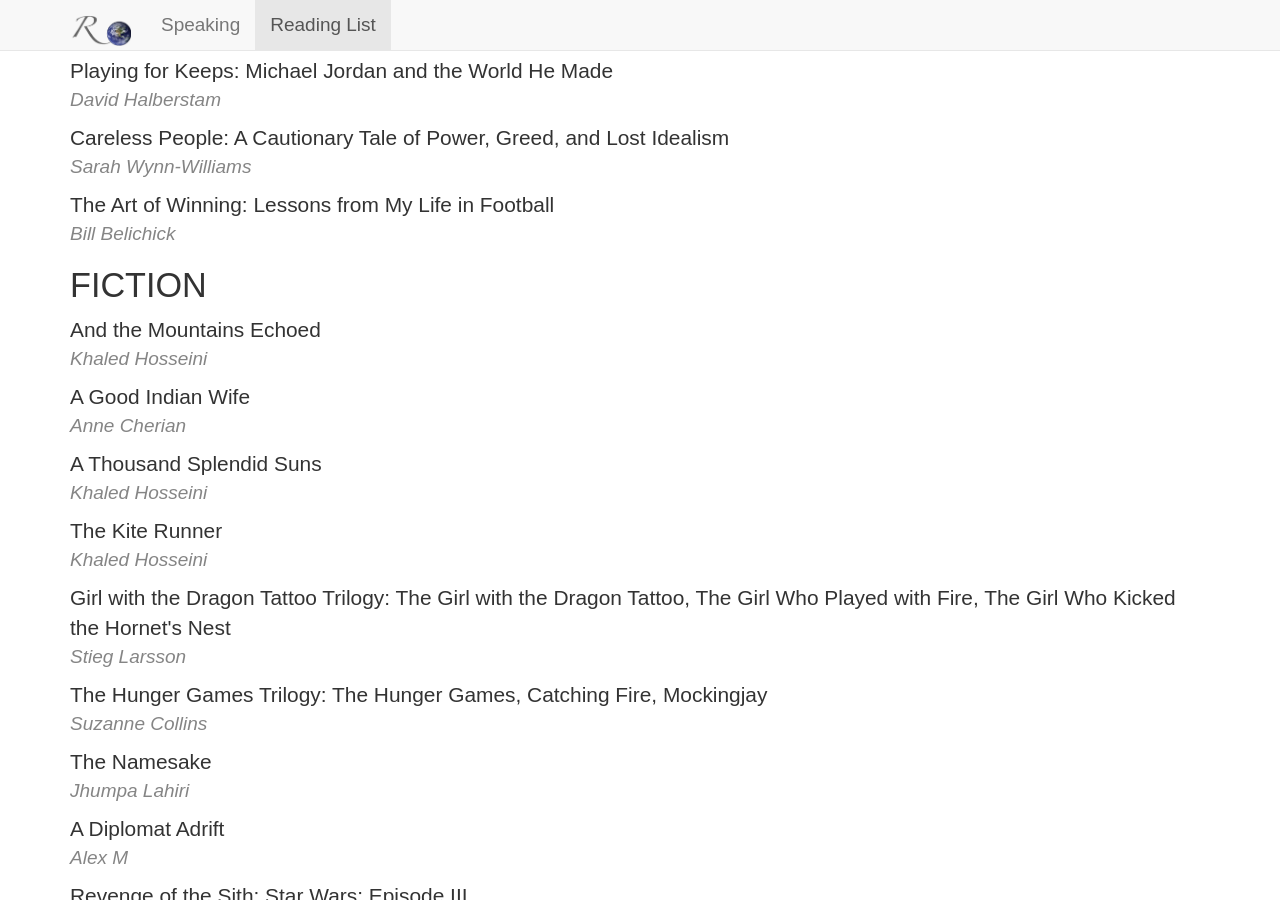
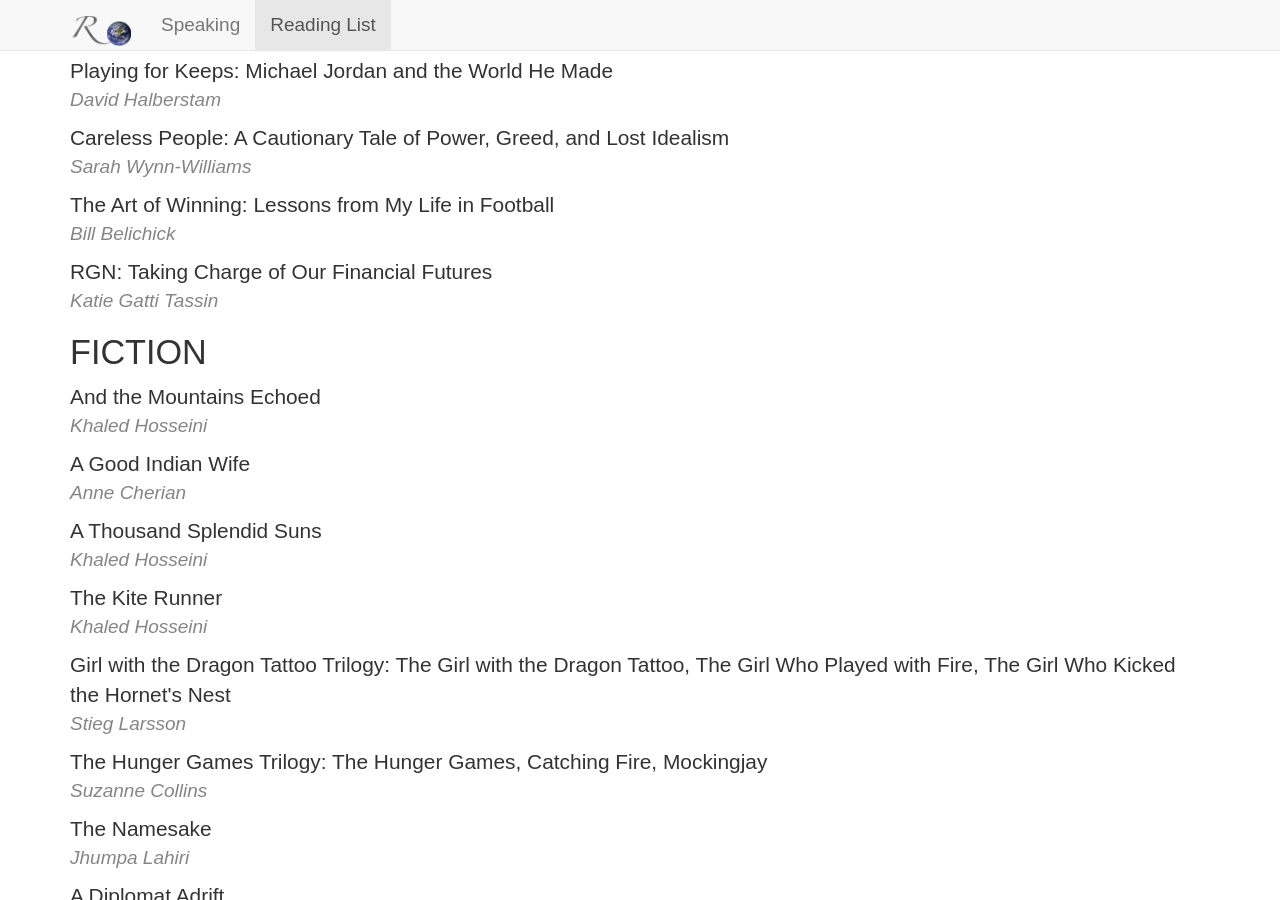
Before and after one commit to rovolution/rovolution.github.io, a Jekyll site: the page built from reading-list/index.html, in a window 1280 px wide and 900 px high, scrolled down 8251 px. Built offline with Jekyll 4.4.1, drawn with Linux system fonts in a browser that asks for light colours; nearby versions of some CDN libraries.

Commit message:
Update index.html

```diff
--- a/reading-list/index.html
+++ b/reading-list/index.html
@@ -505,6 +505,10 @@
 			<div class='book-list-title'>The Art of Winning: Lessons from My Life in Football</div>
 			<div class='book-list-author'>Bill Belichick</div>
 		</li>
+		<li class='book-list-entry'>
+			<div class='book-list-title'>RGN: Taking Charge of Our Financial Futures</div>
+			<div class='book-list-author'>Katie Gatti Tassin</div>
+		</li>
 	</ul>
 	<h3 class="book-list-category">FICTION</h3>
 	<ul class='book-list'>
```
